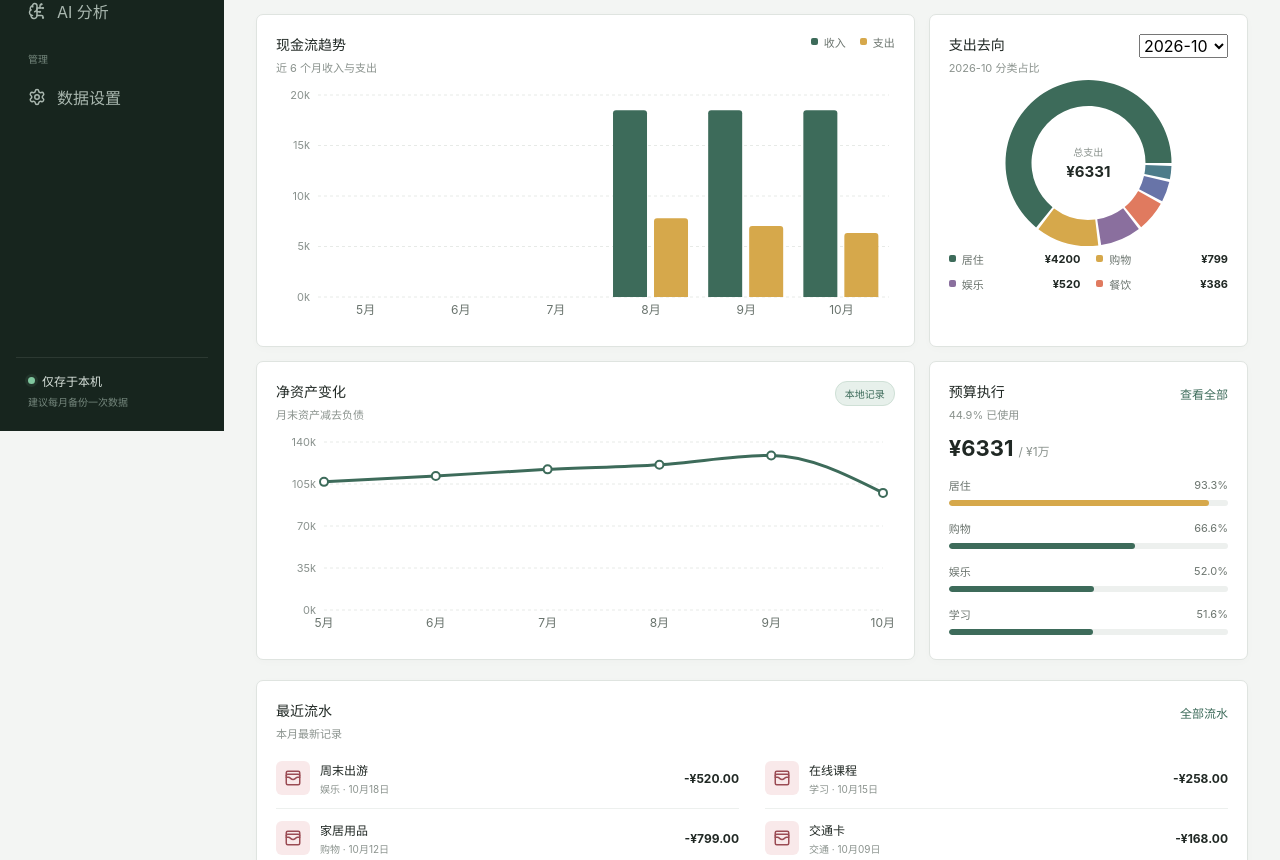
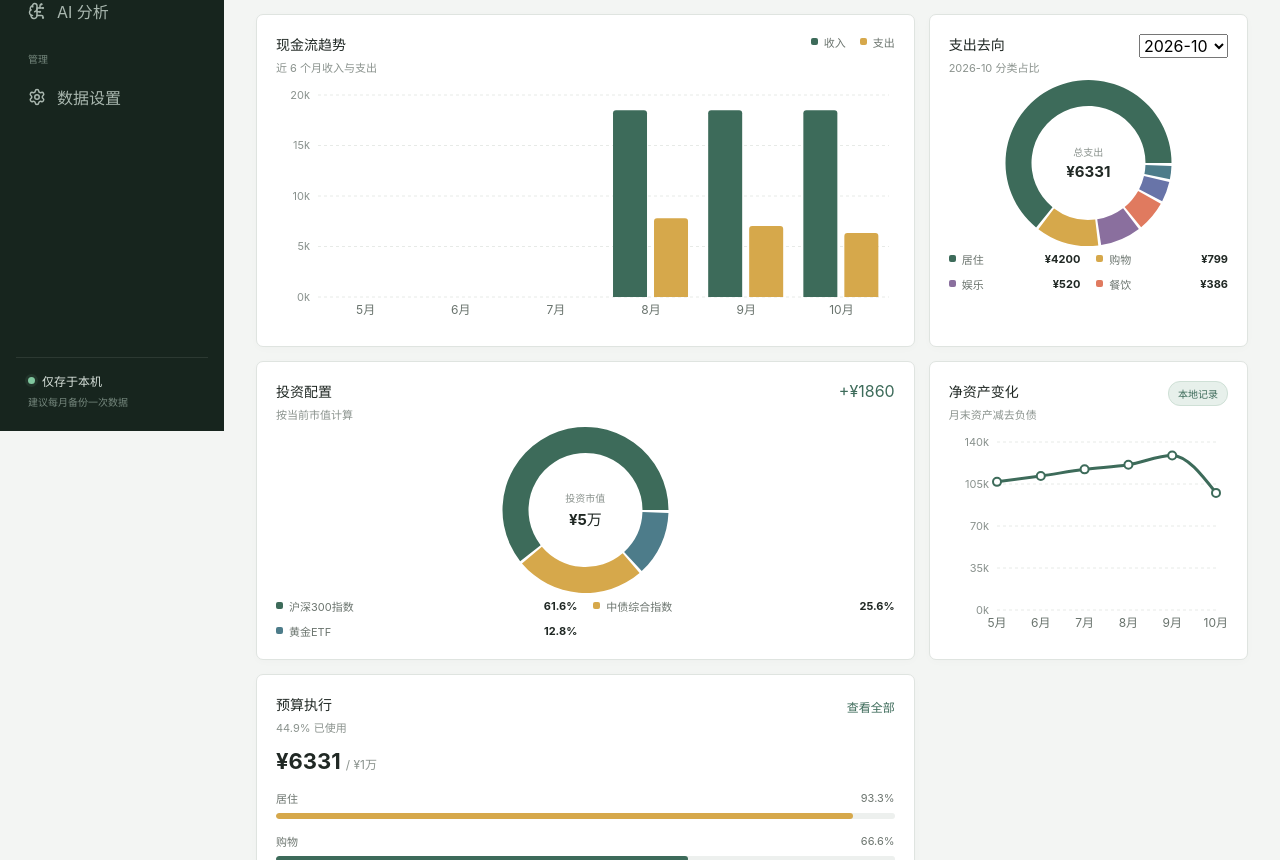
Before and after one commit to doublehorse2000/qingsuan-finance, a React (Vite) app: page / in a window 1280 px wide. Shown: the part 369-1229 px from the top of the page. Built offline with nearby package versions, Linux system fonts and the light colour scheme.

Commit message:
feat: add investment allocation to dashboard

```diff
--- a/package.json
+++ b/package.json
@@ -1,7 +1,7 @@
 {
   "name": "qingsuan-finance",
   "private": true,
-  "version": "0.2.3",
+  "version": "0.2.4",
   "description": "本地优先的个人财务管理工具",
   "author": {
     "name": "doublehorse2000",
--- a/src/views/Dashboard.tsx
+++ b/src/views/Dashboard.tsx
@@ -2,7 +2,7 @@ import { ArrowDownRight, ArrowUpRight, Landmark, PiggyBank, Plus, Scale, WalletC
 import { useMemo, useState } from 'react';
 import { Bar, BarChart, CartesianGrid, Cell, Legend, Line, LineChart, Pie, PieChart, ResponsiveContainer, Tooltip, XAxis, YAxis } from 'recharts';
 import { CATEGORY_COLORS } from '../data';
-import { formatMoney, formatPercent, getAccountCurrency, getBudgetStatus, getCategorySpending, getCurrentNetWorth, getMonthSummary, getMonthlyTrend, getNetWorthTrend } from '../lib/finance';
+import { formatMoney, formatPercent, getAccountCurrency, getBudgetStatus, getCategorySpending, getCurrentNetWorth, getMonthSummary, getMonthlyTrend, getNetWorthTrend, investmentCostInCny, investmentValueInCny } from '../lib/finance';
 import type { AppData } from '../types';
 
 interface DashboardProps {
@@ -14,6 +14,7 @@ interface DashboardProps {
 }
 
 const moneyTick = (value: number) => `${Math.round(value / 1000)}k`;
+const investmentColors = ['#3d6b5a', '#d6a84b', '#4d7c8a', '#c65f6a', '#8a6f9e', '#7b8580'];
 
 export function Dashboard({ data, month, onAddTransaction, onSnapshot, onNavigate }: DashboardProps) {
   const [spendingMonth, setSpendingMonth] = useState(month);
@@ -31,6 +32,9 @@ export function Dashboard({ data, month, onAddTransaction, onSnapshot, onNavigat
   const expenseChange = previous?.expense ? ((summary.expense - previous.expense) / previous.expense) * 100 : 0;
   const totalBudget = budgets.reduce((sum, item) => sum + item.amount, 0);
   const budgetUsage = totalBudget > 0 ? (summary.expense / totalBudget) * 100 : 0;
+  const investmentAllocation = data.investments.map((item) => ({ name: item.name, value: investmentValueInCny(item, data.profile.usdToCny ?? 7.2) })).filter((item) => item.value > 0).sort((a, b) => b.value - a.value);
+  const investmentCost = data.investments.reduce((sum, item) => sum + investmentCostInCny(item, data.profile.usdToCny ?? 7.2), 0);
+  const investmentGain = netWorth.investments - investmentCost;
 
   return (
     <div className="page-stack">
@@ -118,6 +122,26 @@ export function Dashboard({ data, month, onAddTransaction, onSnapshot, onNavigat
           ) : <div className="empty-inline">{selectedSpendingMonth} 还没有支出记录</div>}
         </section>
 
+        <section className="panel chart-panel">
+          <div className="panel-header"><div><h2>投资配置</h2><p>按当前市值计算</p></div><span className={investmentGain >= 0 ? 'positive' : 'negative'}>{investmentGain >= 0 ? '+' : ''}{formatMoney(investmentGain, true)}</span></div>
+          {investmentAllocation.length ? <>
+            <div className="donut-frame">
+              <ResponsiveContainer width="100%" height="100%">
+                <PieChart>
+                  <Pie data={investmentAllocation} dataKey="value" nameKey="name" innerRadius={57} outerRadius={83} paddingAngle={2} stroke="none">
+                    {investmentAllocation.map((item, index) => <Cell key={item.name} fill={investmentColors[index % investmentColors.length]} />)}
+                  </Pie>
+                  <Tooltip formatter={(value) => formatMoney(Number(value))} />
+                </PieChart>
+              </ResponsiveContainer>
+              <div className="donut-center"><span>投资市值</span><strong>{formatMoney(netWorth.investments, true)}</strong></div>
+            </div>
+            <div className="category-legend">
+              {investmentAllocation.slice(0, 4).map((item, index) => <div key={item.name}><span><i className="dot" style={{ background: investmentColors[index % investmentColors.length] }} />{item.name}</span><strong>{netWorth.investments ? `${((item.value / netWorth.investments) * 100).toFixed(1)}%` : '0%'}</strong></div>)}
+            </div>
+          </> : <div className="empty-inline">还没有投资持仓</div>}
+        </section>
+
         <section className="panel chart-panel wide-panel">
           <div className="panel-header"><div><h2>净资产变化</h2><p>月末资产减去负债</p></div><span className="status-chip">本地记录</span></div>
           <div className="chart-frame short">
```
